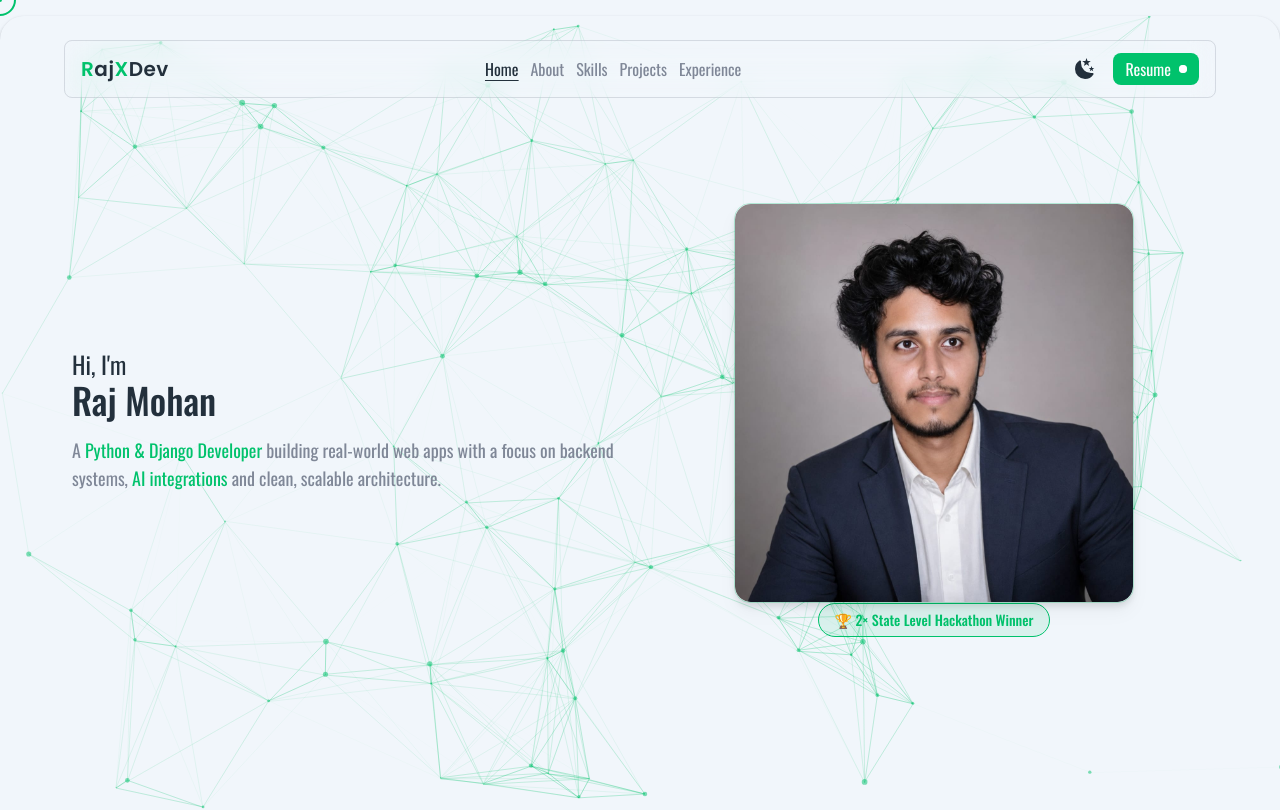
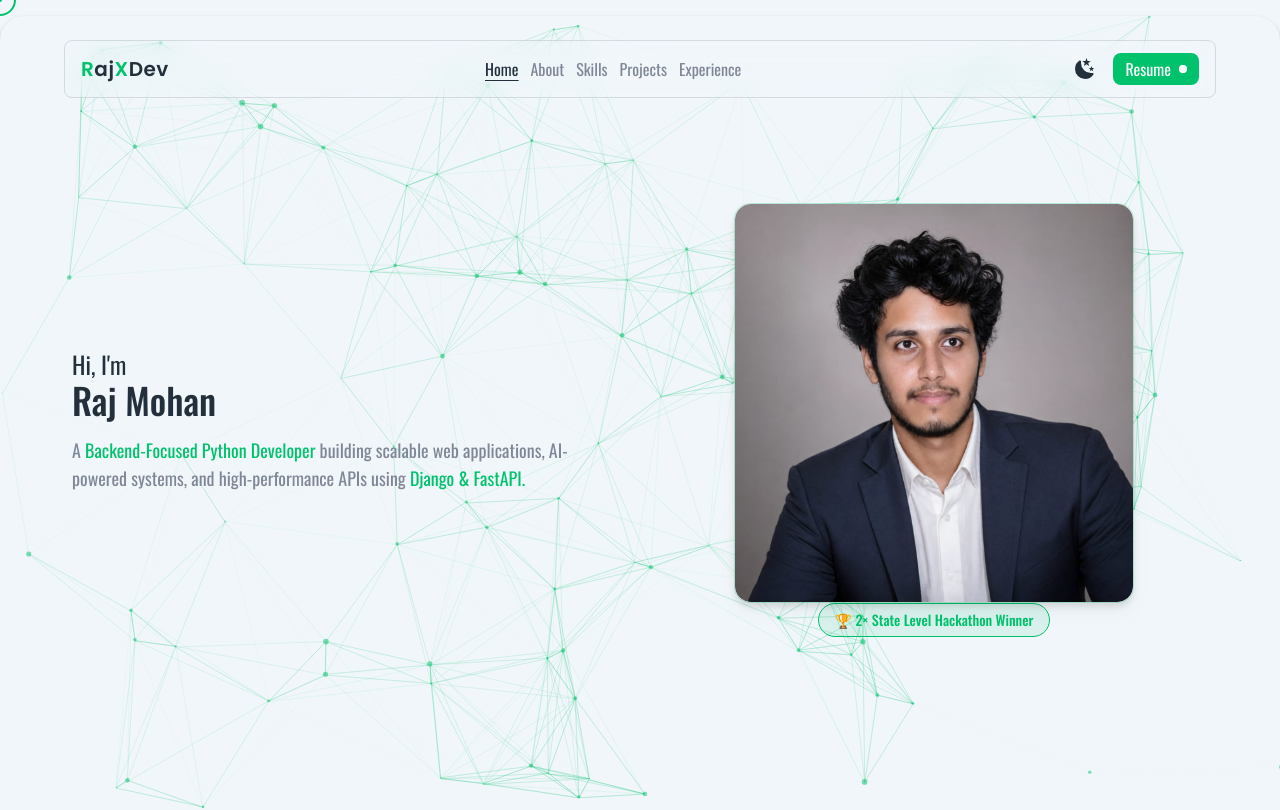
Before and after one commit to rajmohan-14/My-portfolio, a Next.js app: page / in a window 1280 px wide. Shown: the top 810 px of the page. Built offline with nearby package versions, Linux system fonts and the light colour scheme.

Commit message:
update hero tagline

```diff
--- a/components/Header/Hero.tsx
+++ b/components/Header/Hero.tsx
@@ -39,13 +39,12 @@ const Hero = () => {
         >
           A{' '}
           <span className='text-primaryColor transition-all duration-150 ease-in-out hover:border-b-2 hover:border-primaryColor'>
-            Python & Django Developer
-          </span>{' '}
-          building real-world web apps with a focus on backend systems,{' '}
-          <span className='text-primaryColor transition-all duration-150 ease-in-out hover:border-b-2 hover:border-primaryColor'>
-            AI integrations
-          </span>{' '}
-          and clean, scalable architecture.
+  Backend-Focused Python Developer
+</span>{' '}
+building scalable web applications, AI-powered systems, and high-performance APIs using{' '}
+<span className='text-primaryColor transition-all duration-150 ease-in-out hover:border-b-2 hover:border-primaryColor'>
+  Django & FastAPI.
+</span>
         </motion.p>
       </div>
       <div className='grid place-items-center'>
```
